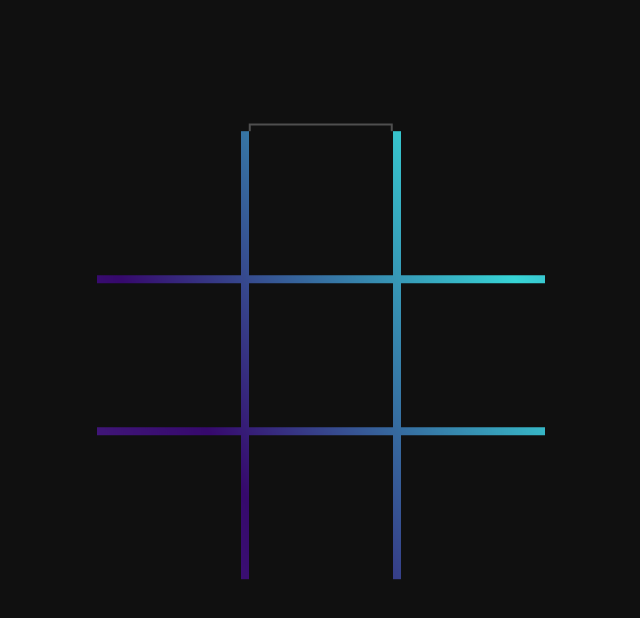
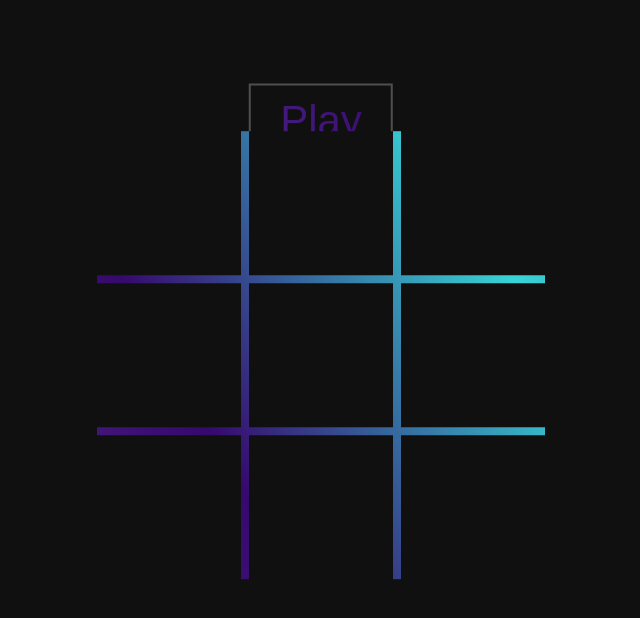
Before and after one commit to aSimpleUserOrSomeone/angular-tic-tac-toe, an Angular app: page / in a window 1280 px wide. Shown: the top 618 px of the page, without its empty margins (319-959 px from the left). Built offline with nearby package versions, Linux system fonts and the light colour scheme.

Commit message:
Button background size

```diff
--- a/src/app/components/play-button/play-button.component.css
+++ b/src/app/components/play-button/play-button.component.css
@@ -3,16 +3,17 @@ button {
   box-shadow: 0 0 1em 0.25em transparent;
 
   background-image: var(--blue-gradient);
-  background-size: var(--w) auto;
+  background-size: calc(var(--w) / var(--sinus)) 100%;
   -webkit-background-clip: text;
   color: transparent;
 
   font-size: 42px;
   font-weight: 375;
   padding: 0.25em 0.7em;
+  user-select: none;
 
   position: relative;
-  top: 20%;
+  top: 15%;
   left: 50%;
 
   transform: translate(-50%, -50%);
@@ -26,6 +27,16 @@ button {
   0% {
     background-position: calc(var(--w) / var(--sinus)) 0%;
   }
+}
+
+.buttonGradientBlue {
+  background-image: var(--blue-gradient);
+}
+.buttonGradientRed {
+  background-image: var(--red-gradient);
+}
+.buttonGradientGray {
+  background-image: var(--gray-gradient);
 }
 
 button:hover {
--- a/src/app/components/play-button/play-button.component.ts
+++ b/src/app/components/play-button/play-button.component.ts
@@ -1,4 +1,4 @@
-import { Component, Output, EventEmitter } from '@angular/core';
+import { Component, Input, Output, EventEmitter } from '@angular/core';
 
 @Component({
   selector: 'app-play-button',
@@ -7,6 +7,7 @@ import { Component, Output, EventEmitter } from '@angular/core';
 })
 export class PlayButtonComponent {
   @Output() buttonEmitter: EventEmitter<string> = new EventEmitter<string>();
+  @Input() importedGameState: string = 'game';
 
   clickedButton() {
     this.buttonEmitter.emit('playButtonClicked');
```
